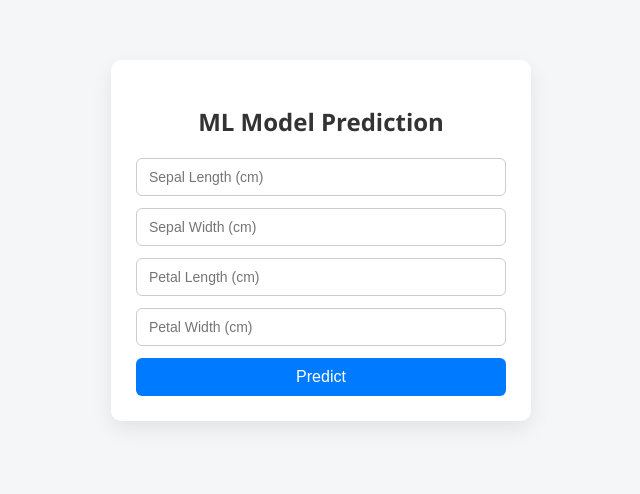
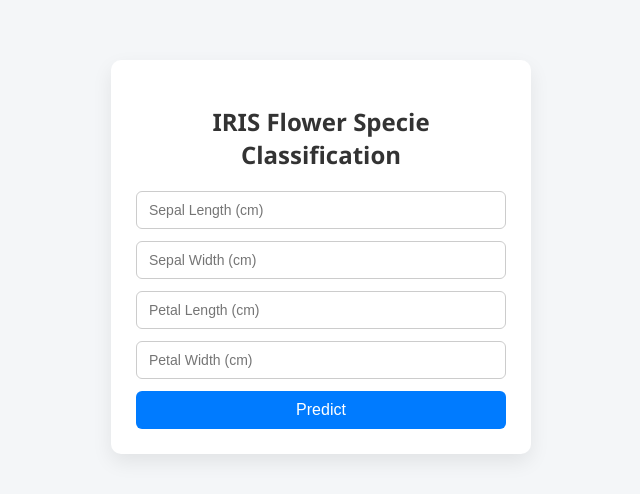
Before and after one commit to harilexm/Flower-Specie-Classification, a Flask app: page / in a window 1280 px wide. Shown: the top 494 px of the page, without its empty margins (319-959 px from the left). Run offline with Flask 3, Linux system fonts and the light colour scheme; parts of the project's set-up code (start-up, migrations or seed data) failed here and were passed over.

Commit message:
Changed to proper naming

```diff
--- a/templates/index.html
+++ b/templates/index.html
@@ -10,7 +10,7 @@
 <body>
 
 <div class="container">
-    <h2>ML Model Prediction</h2>
+    <h2>IRIS Flower Specie Classification</h2>
 
     <form method="POST">
         <input type="number" step="any" name="f1" placeholder="Sepal Length (cm)" required>
```
